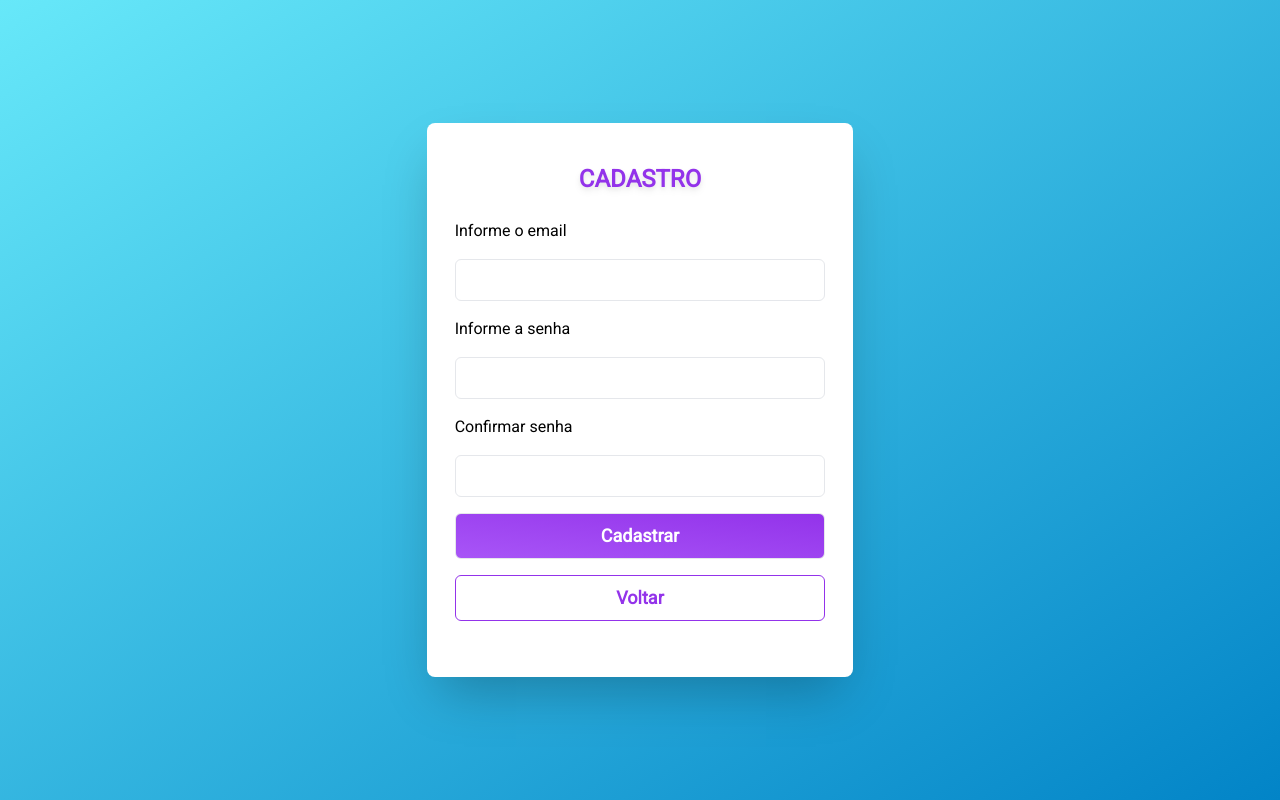
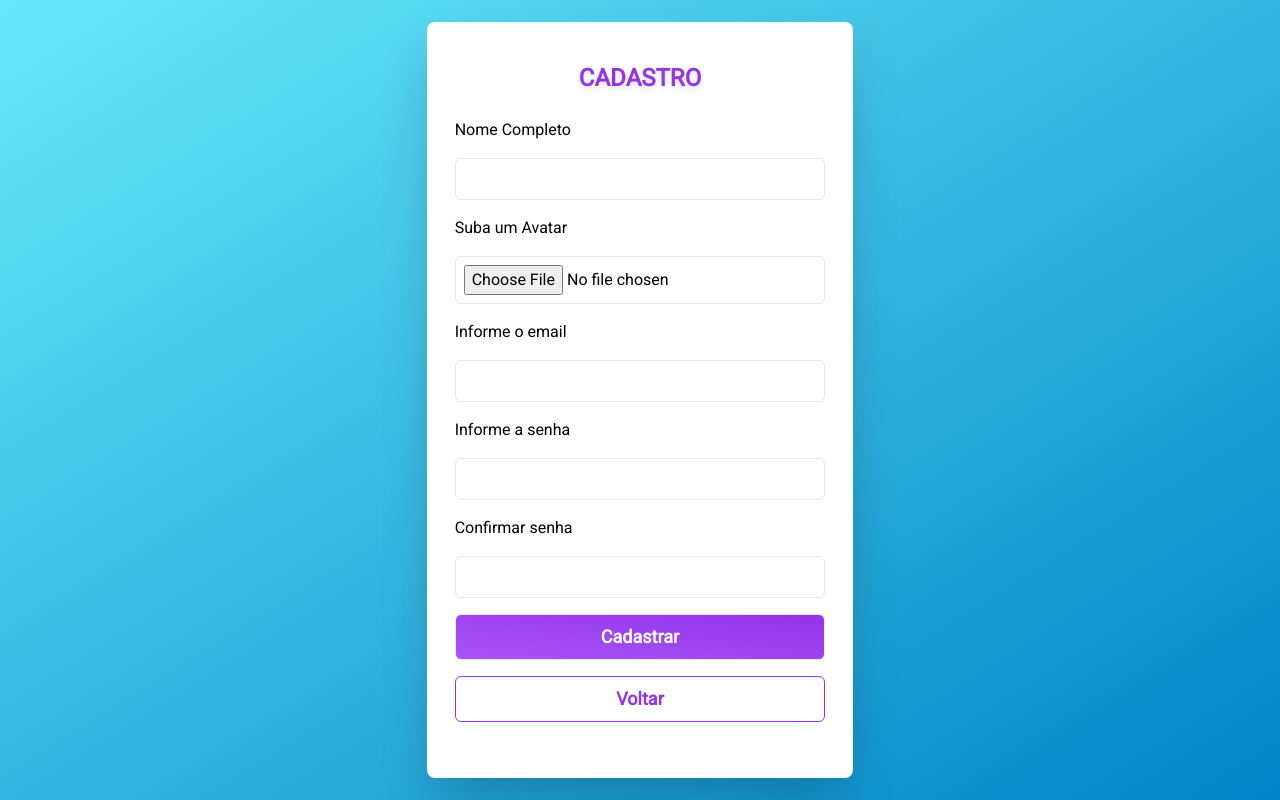
Before and after one commit to LeoFuna/who-am-i, a Next.js app: page /accounts/register in a window 1280 px wide. Built offline with nearby package versions, Linux system fonts and the light colour scheme.

Commit message:
fix: register page with some basic validations

```diff
--- a/src/pages/accounts/register.tsx
+++ b/src/pages/accounts/register.tsx
@@ -5,17 +5,40 @@ import { useRef } from 'react';
 
 const inter = Roboto({ weight: '400', subsets: ['latin'] })
 
+const getOptions = (body: any) => ({
+  method: 'POST',
+  headers: {
+    'Content-Type': 'application/json',
+  },
+  body: JSON.stringify(body),
+})
+
 const Register = () => {
   const router = useRouter();
+  const fullName = useRef('');
+  // Pegar ele como base64!!
+  // Agora devemos conseguir logar com o usuário criado!!!
+  const avatarRef = useRef<File>();
   const emailRef = useRef('');
   const passwordRef = useRef('');
   const retypePasswordRef = useRef('');
 
-  const onRegister = () => {
+  const onRegister = async () => {
+    if (passwordRef.current !== retypePasswordRef.current) return alert('Senhas não são idênticas!');
+
+    const body = {
+      email: emailRef.current,
+      password: passwordRef.current,
+      displayName: fullName.current,
+    }
+    const request = new Request(`${process.env.NEXT_URL}/api/accounts`, getOptions(body));
+    const response = await fetch(request)
+      .then(data => data)
+      .catch(error => error);
+
+    if (response.status === 409) return alert('Email já em uso!');
+
     router.push('/auth/signin');
-    //Aqui vai criar dentro da DB o novo usuário
-    // Vale lembrar que nao pode cadastrar usuário com emial ja presente
-    // Vale lembrar que as 2 senhas devem ser identicas!
   }
 
   return (
@@ -25,6 +48,26 @@ const Register = () => {
         <div className="bg-white rounded-lg flex flex-col items-center justify-center w-2/6 py-10 gap-2 shadow-2xl">
           <h1 className="text-2xl font-bold text-purple-600 drop-shadow-md">CADASTRO</h1>
           <div className="px-7 py-4 flex flex-col gap-4 w-full">
+            <p>Nome Completo</p>
+            <input
+              onChange={(event) => fullName.current = event.target.value}
+              className="border rounded-md p-2 focus:outline-none focus:shadow-md focus:shadow-sky-600 focus:border-sky-600"
+              type="text"
+            />
+            <p>Suba um Avatar</p>
+            <input
+              onChange={(event) => {
+                const files = event.target.files;
+                if (!!files) {
+                  for (const avatar of files) {
+                    avatarRef.current = avatar;
+                  }
+                }
+              }}
+              className="border rounded-md p-2 focus:outline-none focus:shadow-md focus:shadow-sky-600 focus:border-sky-600"
+              type="file"
+              accept='.png, .jpeg'
+            />
             <p>Informe o email</p>
             <input
               onChange={(event) => emailRef.current = event.target.value}
```
